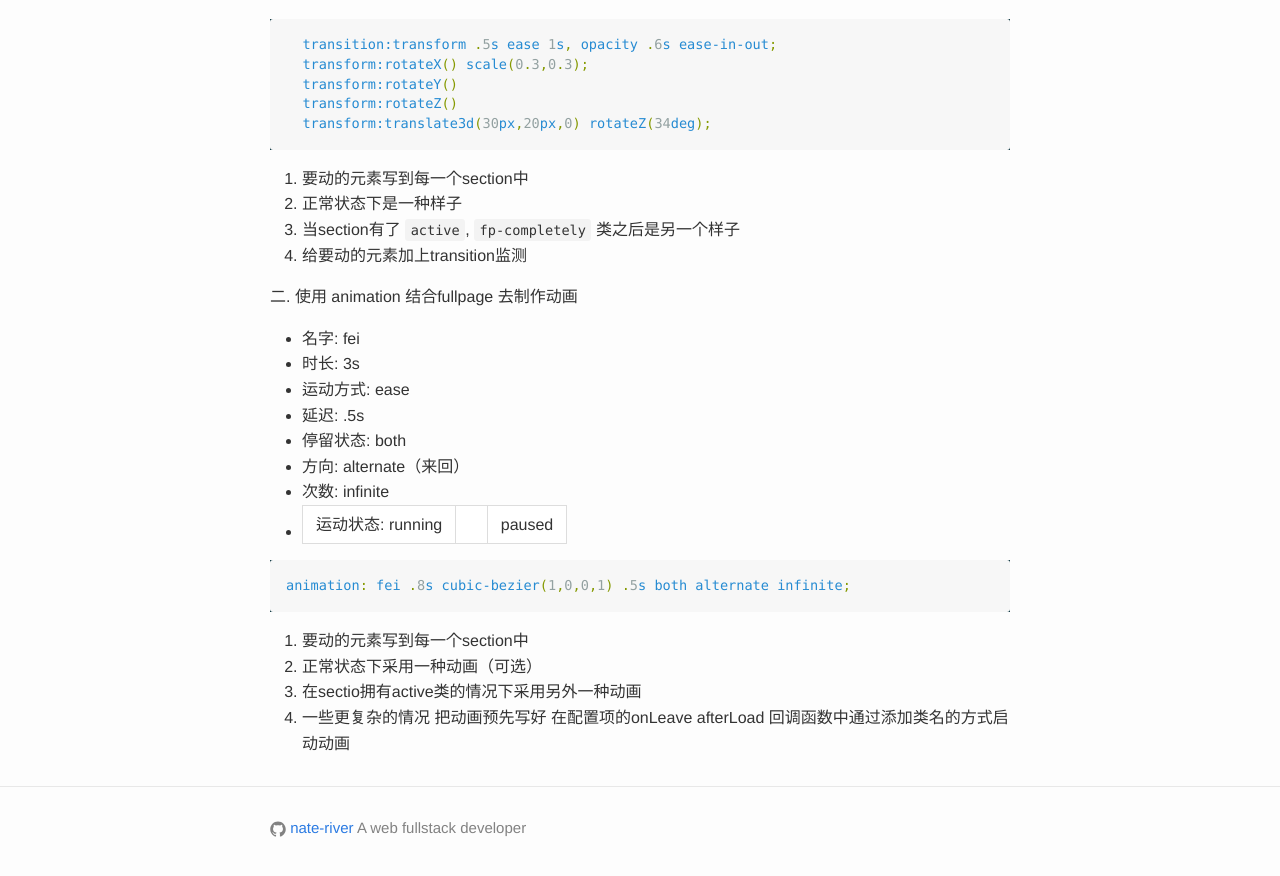
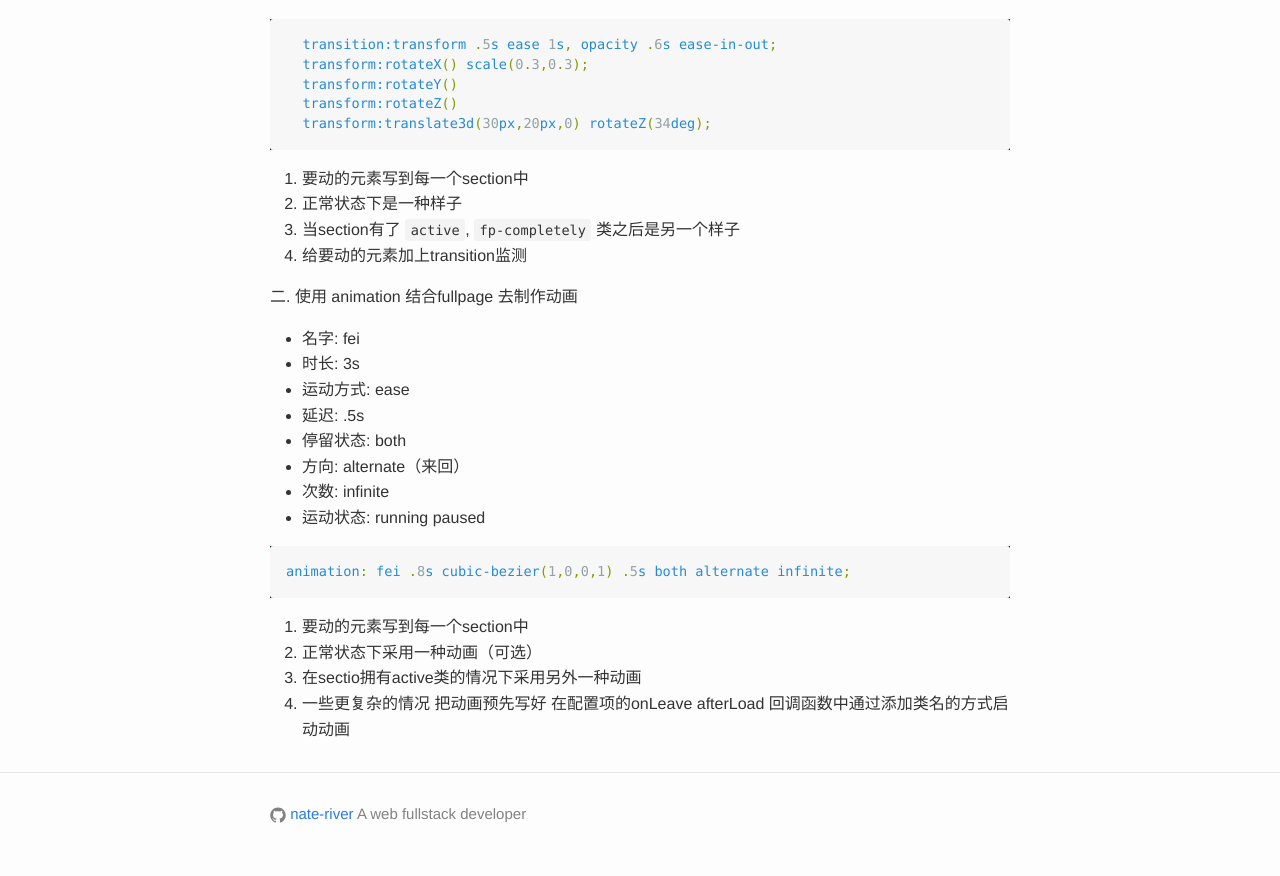
Before and after one commit to nate-river/blog, a Jekyll site: the page built from _posts/2016-05-25-jquery-fullpage-work-flow.md, in a window 1280 px wide and 900 px high, scrolled down 2193 px. Shown: the top 876 px of the window. Built offline with Jekyll 4.4.1, drawn with Linux system fonts in a browser that asks for light colours.

Commit message:
.........

````diff
--- a/_posts/2016-05-25-jquery-fullpage-work-flow.md
+++ b/_posts/2016-05-25-jquery-fullpage-work-flow.md
@@ -122,7 +122,7 @@ $(function(){
 * 停留状态: both
 * 方向: alternate（来回）
 * 次数: infinite
-* 运动状态: running || paused
+* 运动状态: running  paused
 
 ```css
 animation: fei .8s cubic-bezier(1,0,0,1) .5s both alternate infinite;
````
